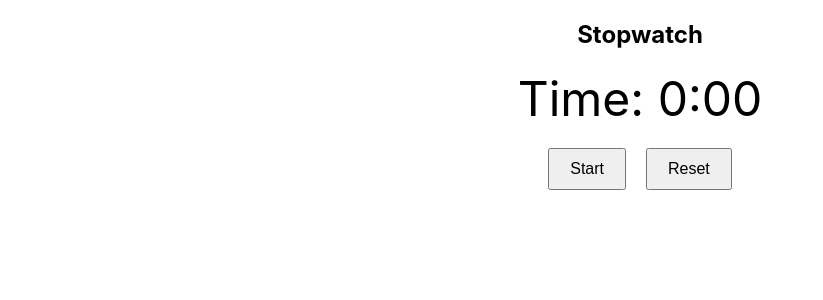
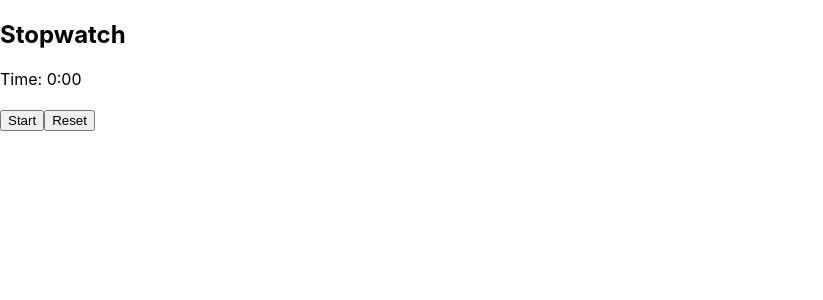
Before and after one commit to Shweta308/XStopwatch, a React (Create React App) app: page / in a window 1280 px wide. Shown: the top 300 px of the page, without its empty margins (0-823 px from the left). Built offline with nearby package versions, Linux system fonts and the light colour scheme.

Commit message:
Update App.css

```diff
--- a/src/App.css
+++ b/src/App.css
@@ -1,19 +1,11 @@
 .stopwatch {
-  text-align: center;
+  text-align: left;
 }
 
 .time {
-  font-size: 48px;
   margin-bottom: 20px;
 }
 
-.buttons button {
-  font-size: 16px;
-  margin: 0 10px;
-  padding: 10px 20px;
-  cursor: pointer;
+.button-container {
+  margin-top: 20px;
 }
-
-.buttons button:hover {
-  background-color: #ddd;
-}
```
